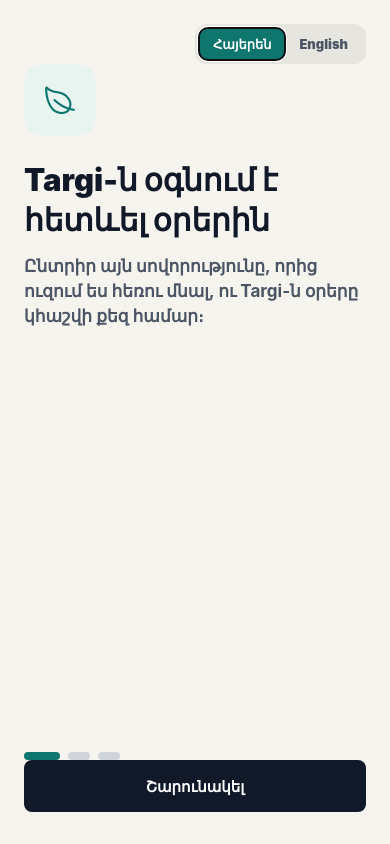
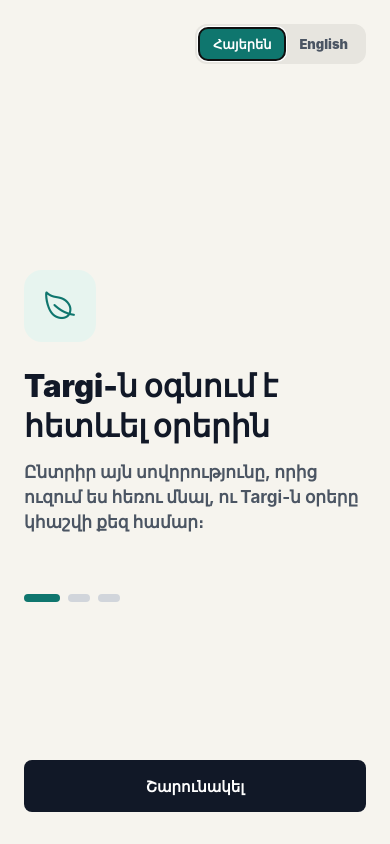
Before and after one commit to MartinAyvazyan/targi, a React Native app: screen / in a window 390 px wide. Built offline with nearby package versions, Linux system fonts and the light colour scheme.

Commit message:
Fix Expo Go connection and onboarding layout

```diff
--- a/src/components/OnboardingModal.tsx
+++ b/src/components/OnboardingModal.tsx
@@ -8,8 +8,9 @@ import { styles } from '../theme/styles';
 import type { IoniconName } from '../types';
 
 export function OnboardingModal({ visible, onComplete }: { visible: boolean; onComplete: () => void }) {
-  const { width } = useWindowDimensions();
+  const { height, width } = useWindowDimensions();
   const pageWidth = Math.max(width - 48, 0);
+  const pageHeight = Math.min(360, Math.max(280, height - 280));
   const { language, setLanguage, t } = useLanguage();
   const listRef = useRef<FlatList>(null);
   const [step, setStep] = useState(0);
@@ -39,17 +40,19 @@ export function OnboardingModal({ visible, onComplete }: { visible: boolean; onC
             </Pressable>
           ))}
         </View>
+        <View style={styles.onboardingCarousel}>
           <FlatList
             ref={listRef}
             data={slides}
             horizontal
             pagingEnabled
             showsHorizontalScrollIndicator={false}
+            style={[styles.onboardingPager, { height: pageHeight }]}
             keyExtractor={(item) => item.title}
             getItemLayout={(_, index) => ({ index, length: pageWidth, offset: pageWidth * index })}
             onMomentumScrollEnd={handleScrollEnd}
             renderItem={({ item }) => (
-            <View style={[styles.onboardingContent, { width: pageWidth }]}>
+              <View style={[styles.onboardingContent, { height: pageHeight, width: pageWidth }]}>
                 <View style={styles.onboardingIcon}><Ionicons name={item.icon} size={34} color="#0f766e" /></View>
                 <Text style={styles.onboardingTitle}>{item.title}</Text>
                 <Text style={styles.onboardingText}>{item.body}</Text>
@@ -58,6 +61,7 @@ export function OnboardingModal({ visible, onComplete }: { visible: boolean; onC
           />
           <View style={styles.onboardingDots}>
             {slides.map((slide, index) => <View key={slide.title} style={[styles.onboardingDot, index === step && styles.onboardingDotActive]} />)}
+          </View>
         </View>
         <View style={styles.onboardingActions}>
           {step > 0 && <Pressable onPress={() => goTo(step - 1)} style={styles.backButton}><Text style={styles.backButtonText}>{t('back')}</Text></Pressable>}
--- a/src/theme/styles.ts
+++ b/src/theme/styles.ts
@@ -1545,8 +1545,14 @@ export const styles = StyleSheet.create({
     color: '#ffffff',
   },
   onboardingContent: {
-    flex: 1,
-    justifyContent: 'center',
+    justifyContent: 'center',
+  },
+  onboardingCarousel: {
+    flex: 1,
+    justifyContent: 'center',
+  },
+  onboardingPager: {
+    flexGrow: 0,
   },
   onboardingIcon: {
     alignItems: 'center',
@@ -1573,7 +1579,7 @@ export const styles = StyleSheet.create({
   onboardingDots: {
     flexDirection: 'row',
     gap: 8,
-    marginTop: 30,
+    marginTop: 12,
   },
   onboardingDot: {
     backgroundColor: '#d1d5db',
```
Also changed, not shown: src/docs/onboarding.md (+2 -0 lines), 1 other file (tests, documents, lock files or other folders). Lines whose indentation alone changed are shown as unchanged.
